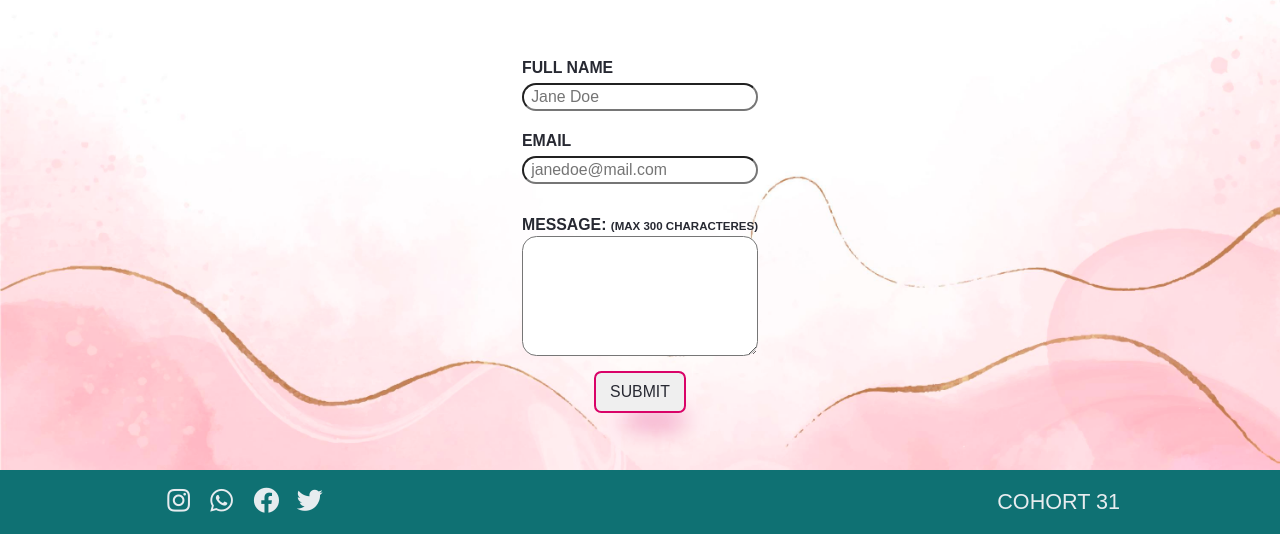
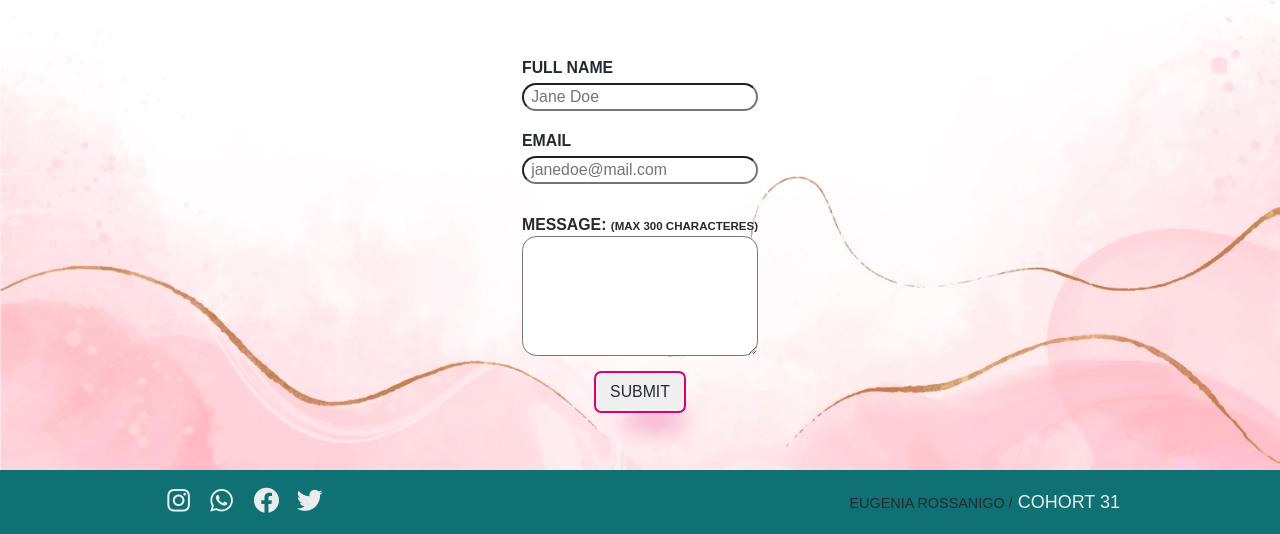
Before and after one commit to eugeniarossanigo/amazing-events, a plain HTML site: page contact.html in a window 1280 px wide. Shown: the part 266-800 px from the top of the page. Drawn offline with nearby package versions, Linux system fonts and the light colour scheme.

Commit message:
footer corrected

```diff
--- a/contact.html
+++ b/contact.html
@@ -77,7 +77,7 @@
                     <li class="p-2"><a href="https://twitter.com/" target="_blank"><i class="fab fa-twitter fa-2x"></i></a></li>
                 </ul>
             </nav>
-            <p class="fs-4 text-uppercase">Cohort 31</p>
+            <p class="fs-5 text-uppercase"><span class="fs-6 text-uppercase">Eugenia Rossanigo /</span> Cohort 31</p>
         </div>
     </footer>
     <script src="https://cdn.jsdelivr.net/npm/bootstrap@5.2.0-beta1/dist/js/bootstrap.bundle.min.js" integrity="sha384-pprn3073KE6tl6bjs2QrFaJGz5/SUsLqktiwsUTF55Jfv3qYSDhgCecCxMW52nD2" crossorigin="anonymous"></script>
```
Also changed, not shown: details.html (+1 -1 lines), index.html (+1 -1 lines), past.html (+1 -1 lines), stats.html (+1 -1 lines), upcoming.html (+1 -1 lines).
